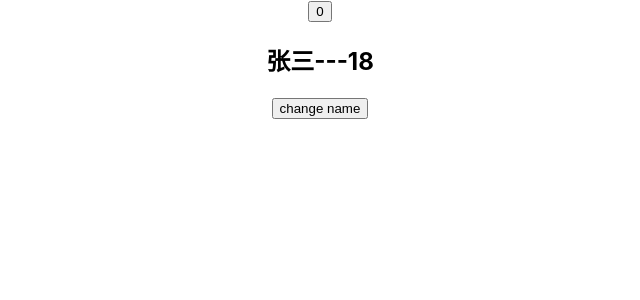
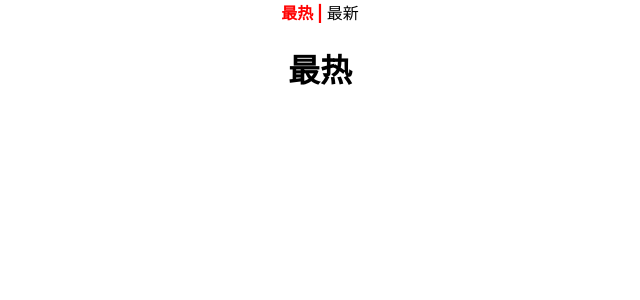
Before and after one commit to gaofeng222/reactsysapp, a React (Create React App) app: page / in a window 1280 px wide. Shown: the top 300 px of the page, without its empty margins (320-960 px from the left). Built offline with nearby package versions, Linux system fonts and the light colour scheme.

Commit message:
add:classnames插件使用

```diff
--- a/package.json
+++ b/package.json
@@ -6,6 +6,8 @@
     "@testing-library/jest-dom": "^5.17.0",
     "@testing-library/react": "^13.4.0",
     "@testing-library/user-event": "^13.5.0",
+    "classnames": "^2.5.1",
+    "lodash": "^4.17.21",
     "react": "^18.3.1",
     "react-dom": "^18.3.1",
     "react-scripts": "5.0.1",
--- a/src/App.js
+++ b/src/App.js
@@ -1,27 +1,57 @@
 import "./App.css";
 import { useState } from "react";
+import "./style.css";
+import _ from "lodash";
+import classNames from "classnames";
 
 function App() {
-  let [count, setCount] = useState(0);
-  const [form, setFrom] = useState({ name: "张三", age: 18 });
-  const handleClick = () => {
-    const nums = ++count;
-    setCount(nums);
+  const tabs = [
+    {
+      type: "hot",
+      text: "最热",
+    },
+    {
+      type: "new",
+      text: "最新",
+    },
+  ];
+  const [nowTab, setNowTab] = useState({
+    type: "hot",
+    text: "最热",
+  });
+  const handleChangeTab = (tab) => {
+    setNowTab(tab);
   };
-  const handleChangeName = () => {
-    setFrom({
-      ...form,
-      name: "李四",
+  const renderTab = (tabs) => {
+    return tabs.map((tab, index) => {
+      /* className={`nav-item ${nowTab.type === tab.type && "active"}`} */
+      return (
+        <span
+          onClick={() => handleChangeTab(tab)}
+          className={classNames(
+            "nav-item",
+            nowTab.type === tab.type && "active"
+          )}
+          key={index}
+        >
+          {tab.text} {index === tabs.length - 1 ? "" : " | "}
+        </span>
+      );
     });
   };
   return (
     <div className="App">
-      <button onClick={handleClick}>{count}</button>
+      <div>{renderTab(tabs)}</div>
       <div>
-        <h2>
-          {form.name}---{form.age}
-        </h2>
-        <button onClick={handleChangeName}>change name</button>
+        {nowTab.type === "hot" ? (
+          <div>
+            <h1>最热</h1>
+          </div>
+        ) : (
+          <div>
+            <h1>最新</h1>
+          </div>
+        )}
       </div>
     </div>
   );
--- /dev/null
+++ b/src/style.css
@@ -0,0 +1,4 @@
+.nav-item.active{
+  color:red;
+  font-weight: bold;
+}
```
Also changed, not shown: 1 other file (tests, documents, lock files or other folders).
